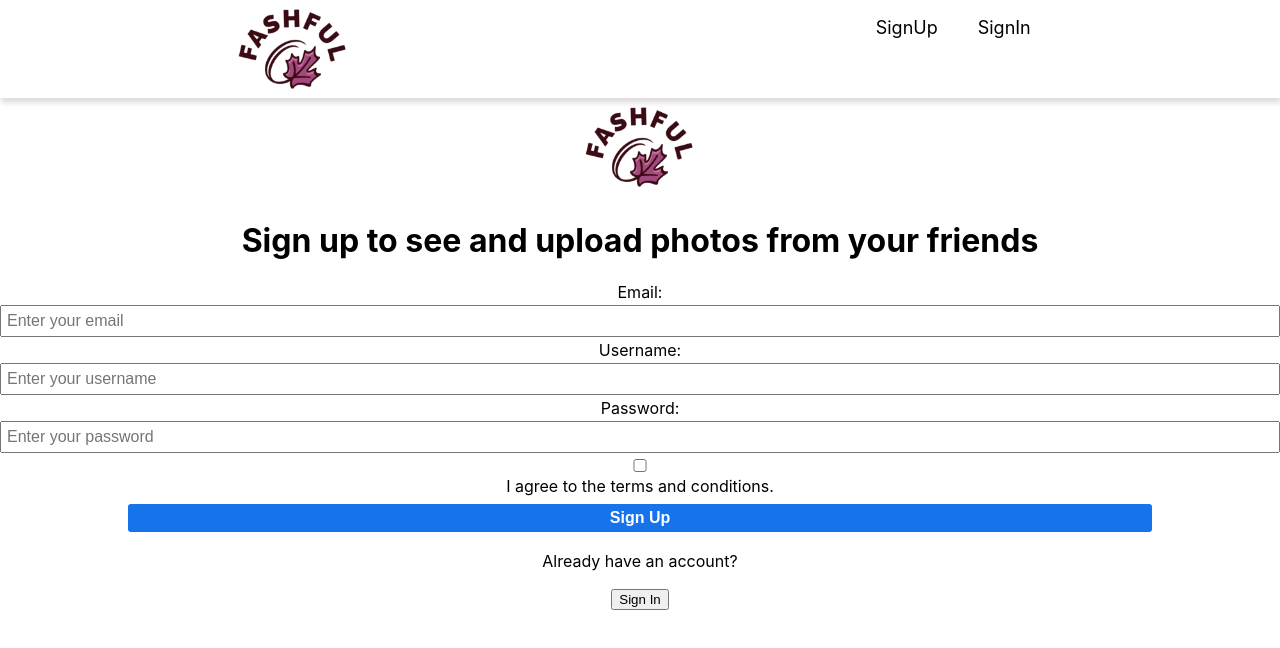
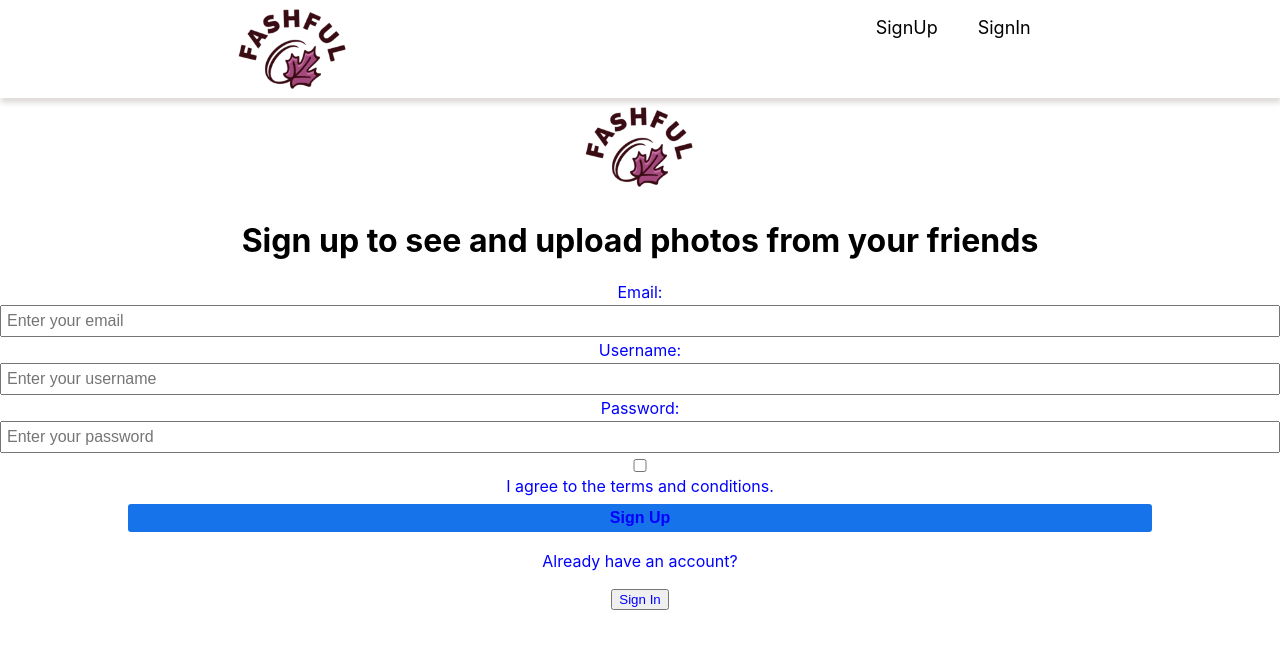
Before and after one commit to Fashful/fash-frontend, a React (Create React App) app: page /signup in a window 1280 px wide. Shown: the top 648 px of the page. Built offline with nearby package versions, Linux system fonts and the light colour scheme.

Commit message:
Update signup.js

```diff
--- a/src/components/SignUp.js
+++ b/src/components/SignUp.js
@@ -52,37 +52,70 @@ export default function SignUp() {
 
   return (
 
-    <div className="signup">
+/* <div className="signup">
+<div className="signup-header">
+  <img className="signup-logo" src={logo} alt="Logo" />
+  <h1 className="signup-title">Sign up to see and upload photos from your friends</h1>
+</div>
+<div className="signup-form">
+  <div className="signup-field">
+    <label htmlFor="email" style={{ color: "blue" }}>Email:</label>
+    <input type="email" name="email" id="email" value={email} placeholder="Enter your email" onChange={(e) => { setEmail(e.target.value) }} style={{ color: "blue" }} />
+  </div>
+  <div className="signup-field">
+    <label htmlFor="username" style={{ color: "blue" }}>Username:</label>
+    <input type="text" name="username" id="username" placeholder="Enter your username" value={userName} onChange={(e) => { setUserName(e.target.value) }} style={{ color: "blue" }} />
+  </div>
+  <div className="signup-field">
+    <label htmlFor="password" style={{ color: "blue" }}>Password:</label>
+    <input type="password" name="password" id="password" placeholder="Enter your password" value={password} onChange={(e) => { setPassword(e.target.value) }} style={{ color: "blue" }} />
+  </div>
+  <div className="signup-agreement">
+    <input type="checkbox" name="terms" id="terms" style={{ color: "blue" }} />
+    <label htmlFor="terms" style={{ color: "blue" }}>I agree to the terms and conditions.</label>
+  </div>
+  <input type="submit" id="submit-btn" value="Sign Up" onClick={() => { postData() }} style={{ color: "blue" }} />
+</div>
+<div className="signup-footer">
+  <p style={{ color: "blue" }}>Already have an account?</p>
+  <Link to="/signin">
+    <button className="signup-btn" style={{ color: "blue" }}>Sign In</button>
+  </Link>
+</div>
+</div> */
+
+<div className="signup">
   <div className="signup-header">
     <img className="signup-logo" src={logo} alt="Logo" />
     <h1 className="signup-title">Sign up to see and upload photos from your friends</h1>
   </div>
   <div className="signup-form">
     <div className="signup-field">
-      <label htmlFor="email">Email:</label>
-      <input type="email" name="email" id="email" value={email} placeholder="Enter your email" onChange={(e) => { setEmail(e.target.value) }} />
+      <label htmlFor="email" style={{ color: "blue" }}>Email:</label>
+      <input type="email" name="email" id="email" value={email} placeholder="Enter your email" onChange={(e) => { setEmail(e.target.value) }} style={{ color: "blue" }} />
     </div>
     <div className="signup-field">
-      <label htmlFor="username">Username:</label>
-      <input type="text" name="username" id="username" placeholder="Enter your username" value={userName} onChange={(e) => { setUserName(e.target.value) }} />
+      <label htmlFor="username" style={{ color: "blue" }}>Username:</label>
+      <input type="text" name="username" id="username" placeholder="Enter your username" value={userName} onChange={(e) => { setUserName(e.target.value) }} style={{ color: "blue" }} />
     </div>
     <div className="signup-field">
-      <label htmlFor="password">Password:</label>
-      <input type="password" name="password" id="password" placeholder="Enter your password" value={password} onChange={(e) => { setPassword(e.target.value) }} />
+      <label htmlFor="password" style={{ color: "blue" }}>Password:</label>
+      <input type="password" name="password" id="password" placeholder="Enter your password" value={password} onChange={(e) => { setPassword(e.target.value) }} style={{ color: "blue" }} />
     </div>
     <div className="signup-agreement">
-      <input type="checkbox" name="terms" id="terms" />
-      <label htmlFor="terms">I agree to the terms and conditions.</label>
+      <input type="checkbox" name="terms" id="terms" style={{ color: "blue" }} />
+      <label htmlFor="terms" style={{ color: "blue" }}>I agree to the terms and conditions.</label>
     </div>
-    <input type="submit" id="submit-btn" value="Sign Up" onClick={() => { postData() }} />
+    <input type="submit" id="submit-btn" value="Sign Up" onClick={() => { postData() }} style={{ color: "blue" }} />
   </div>
   <div className="signup-footer">
-    <p>Already have an account?</p>
+    <p style={{ color: "blue" }}>Already have an account?</p>
     <Link to="/signin">
-      <button className="signup-btn">Sign In</button>
+      <button className="signup-btn" style={{ color: "blue" }}>Sign In</button>
     </Link>
   </div>
 </div>
 
+
   );
 }
```
